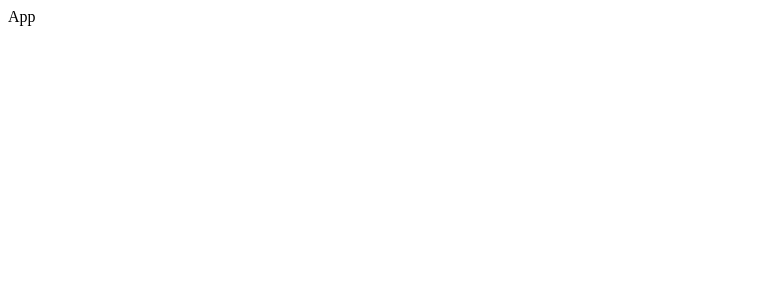
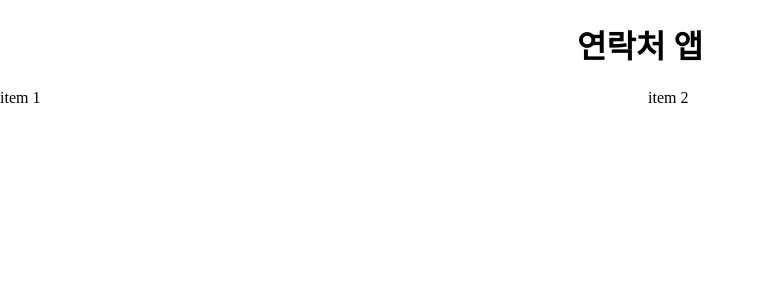
Before and after one commit to mongchongi/contacts, a React (Vite) app: page / in a window 1280 px wide. Shown: the top 300 px of the page, without its empty margins (0-764 px from the left). Built offline with nearby package versions, Linux system fonts and the light colour scheme.

Commit message:
기본 레이아웃 구성

```diff
--- /dev/null
+++ b/src/App.css
@@ -0,0 +1,11 @@
+* {
+  box-sizing: border-box;
+}
+
+body {
+  margin: 0;
+}
+
+.contacts__title {
+  text-align: center;
+}
--- a/src/App.jsx
+++ b/src/App.jsx
@@ -1,5 +1,16 @@
+import { Grid } from '@mui/material';
+import './App.css';
+
 const App = () => {
-  return <div>App</div>;
+  return (
+    <div className='contacts'>
+      <h1 className='contacts__title'>연락처 앱</h1>
+      <Grid container spacing={2}>
+        <Grid size={6}>item 1</Grid>
+        <Grid size={6}>item 2</Grid>
+      </Grid>
+    </div>
+  );
 };
 
 export default App;
```
